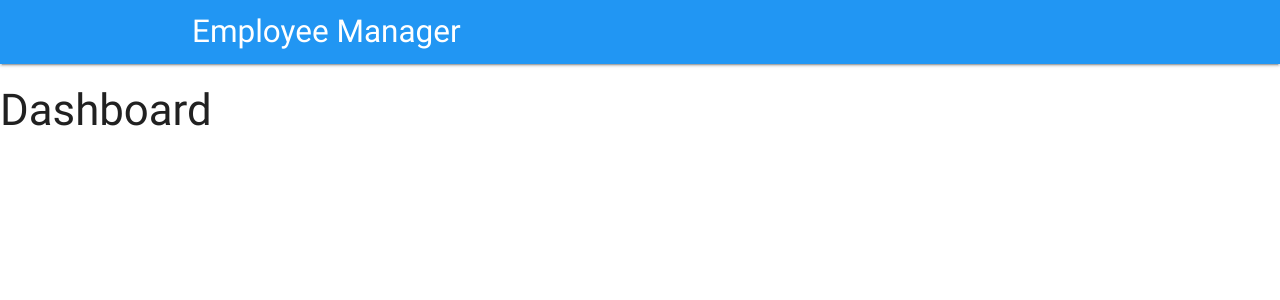
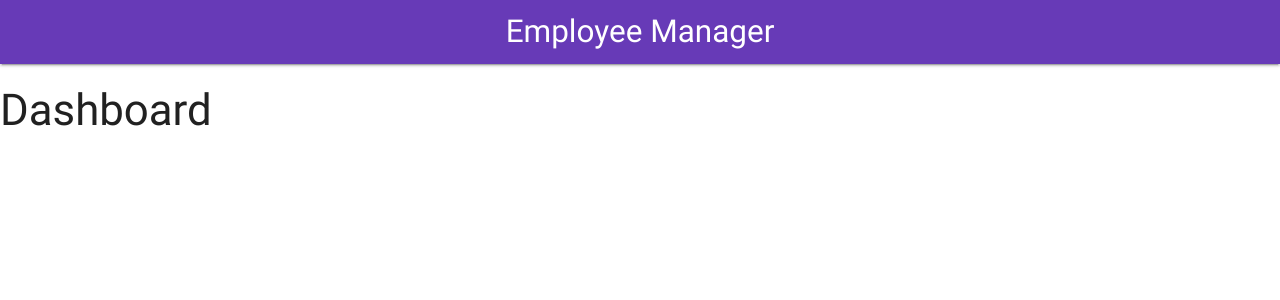
Before and after one commit to ArkejGit/vue-employee-manager, a Vue app in the folder vue-employee-manager/: page / in a window 1280 px wide. Shown: the top 300 px of the page. Built offline with nearby package versions, Linux system fonts and the light colour scheme.

Commit message:
Create html structure for navbar

```diff
--- a/vue-employee-manager/src/components/Navbar.vue
+++ b/vue-employee-manager/src/components/Navbar.vue
@@ -1,8 +1,8 @@
 <template>
   <nav>
-    <div class="nav-wrapper blue">
+    <div class="nav-wrapper deep-purple">
   	  <div class="container">
-  	    <router-link to="/" class="brand-logo">
+  	    <router-link to="/" class="brand-logo center">
   	      Employee Manager
   	    </router-link>
   	  </div>
```
